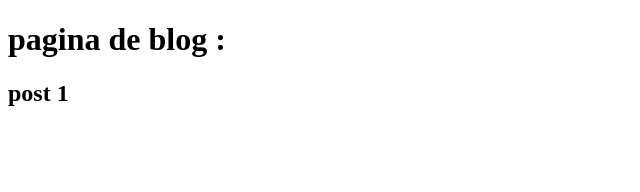
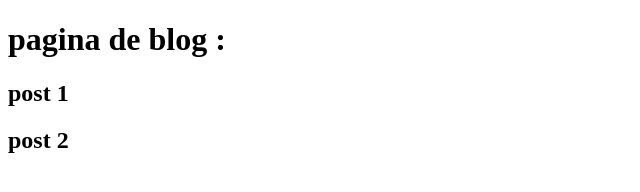
Before and after one commit to PedroRicardoAntunes/aula--git-hub, a plain HTML site: page blog.html in a window 1280 px wide. Shown: the full height of the page, 0-640 px from the left. Drawn offline with Linux system fonts and the light colour scheme.

Commit message:
atualizei a página de blog

```diff
--- a/blog.html
+++ b/blog.html
@@ -9,6 +9,7 @@
 <body>
     <H1>pagina de blog :</H1>
     <h2>post 1 </h2>
+    <h2>post 2</h2>
 
 
 </body>
```
